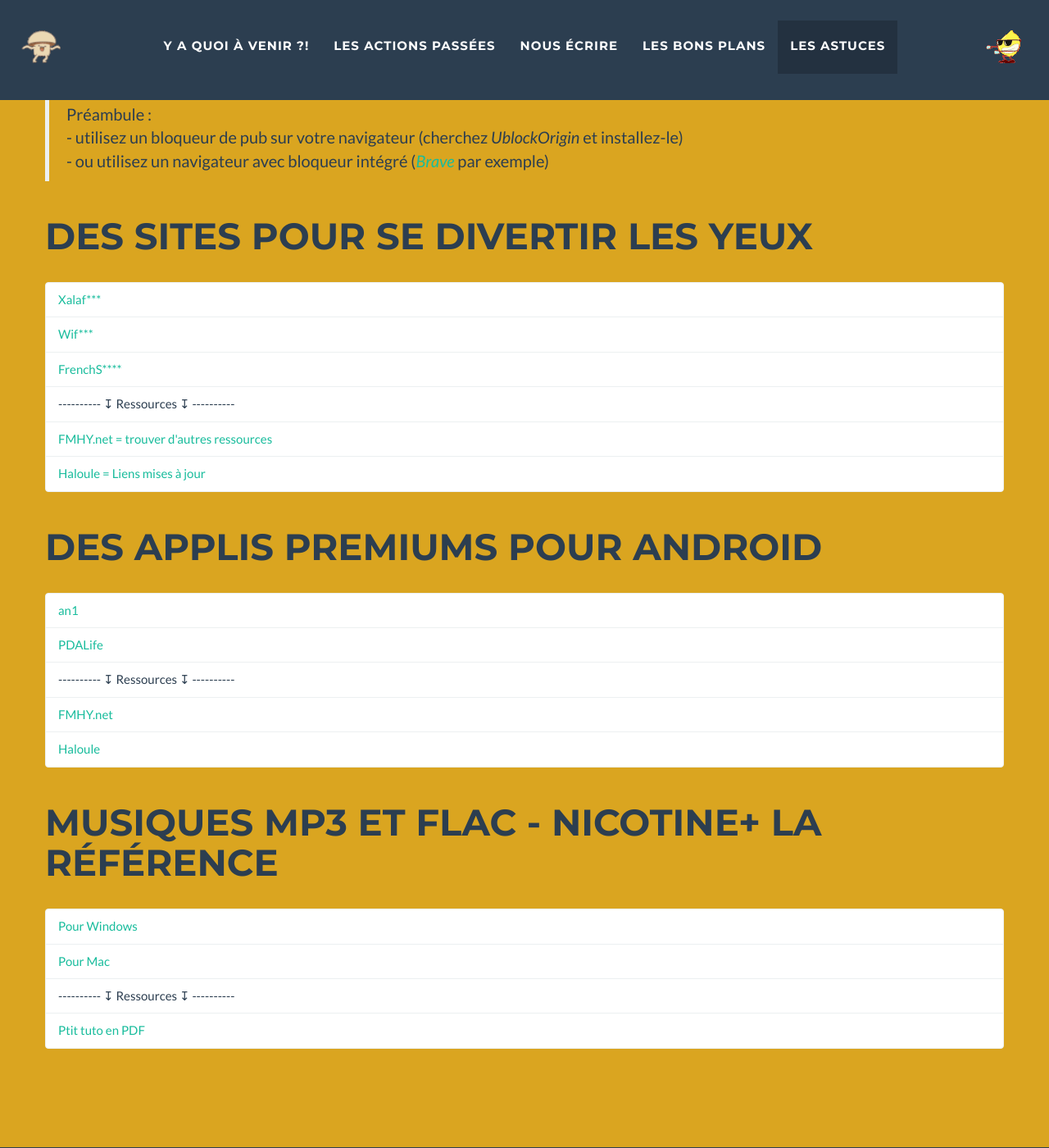
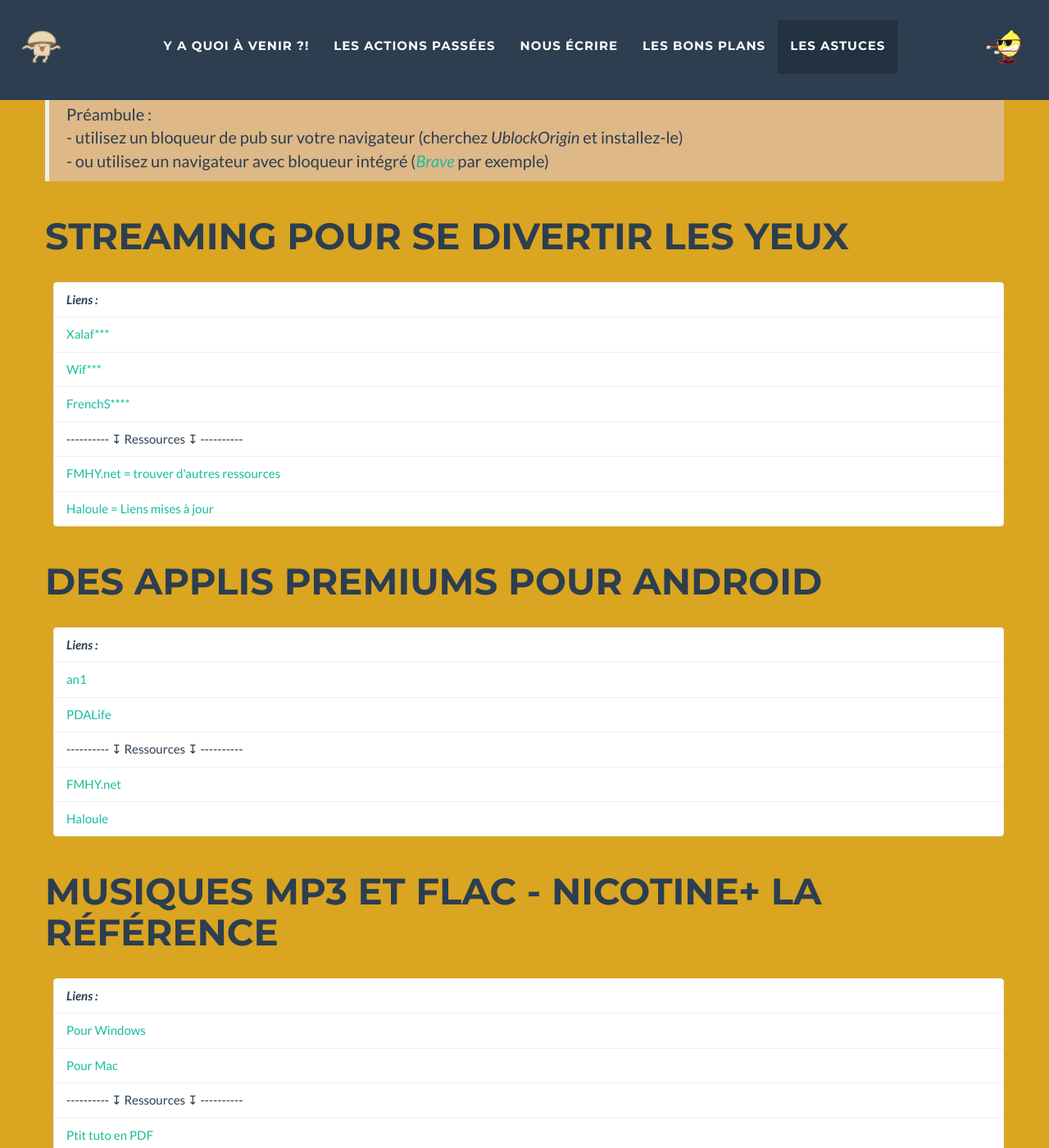
Before and after one commit to association-baraca/association-baraca.github.io, a Jekyll site: the page built from les-astuces-astucieuses.html, in a window 1280 px wide and 1400 px high, scrolled down 286 px. Shown: the whole window at 82% size. Built offline with Jekyll 4.4.1, drawn with Linux system fonts in a browser that asks for light colours; nearby versions of some CDN libraries; library files that are not in the unit come from our copies.

Commit message:
Update astuces-astucieuses.html

```diff
--- a/_includes/astuces-astucieuses.html
+++ b/_includes/astuces-astucieuses.html
@@ -16,7 +16,7 @@
     <div class="row">
 
       <div class="col-12">
-        <blockquote>
+        <blockquote style="background-color: burlywood;">
         <p>Préambule :
           <br>- utilisez un bloqueur de pub sur votre navigateur (cherchez <i>UblockOrigin</i> et installez-le)
           <br>- ou utilisez un navigateur avec bloqueur intégré (<i><a href="https://laptop-updates.brave.com/download/BRV002">Brave</a></i> par exemple)
@@ -25,10 +25,11 @@
       </div>
       <div class="col-12">
         <div class="page-header">
-          <h2>Des sites pour se divertir les yeux</h2>
+          <h2>Streaming pour se divertir les yeux</h2>
         </div>
-        <div>
+        <div style="padding-left: 1rem;">
           <ul class="list-group">
+            <li class="list-group-item"><b><i>Liens :</i></b></li>
             <li class="list-group-item"><a href="https://xalaflix.fr/r%C3%A9pertoire.html" target="_blank">Xalaf***</a></li>
             <li class="list-group-item"><a href="https://ww1.wiflix-adresses.fun/" target="_blank">Wif***</a></li>
             <li class="list-group-item"><a href="https://fstream.net/" target="_blank">FrenchS****</a></li>
@@ -42,8 +43,9 @@
         <div class="page-header">
         <h2>Des applis premiums pour Android</h2>
         </div>
-        <div>
+        <div style="padding-left: 1rem;">
           <ul class="list-group">
+            <li class="list-group-item"><b><i>Liens :</i></b></li>
             <li class="list-group-item"><a  target="_blank" href="https://an1.com/">an1</a></li>
             <li class="list-group-item"><a  target="_blank" href="https://pdalife.com/">PDALife</a></li>
             <li class="list-group-item">---------- ↧ Ressources ↧ ----------</li>
@@ -56,8 +58,9 @@
         <div class="page-header">
         <h2>Musiques MP3 et FLAC - Nicotine+ la référence</h2>
         </div>
-        <div>
+        <div style="padding-left: 1rem;">
           <ul class="list-group">
+            <li class="list-group-item"><b><i>Liens :</i></b></li>
             <li class="list-group-item"><a  target="_blank" href="https://github.com/nicotine-plus/nicotine-plus/releases/latest/download/windows-x86_64-installer.zip">Pour Windows</a></li>
             <li class="list-group-item"><a  target="_blank" href="https://github.com/nicotine-plus/nicotine-plus/releases/latest/download/macos-x86_64-installer.zip">Pour Mac</a></li>
             <li class="list-group-item">---------- ↧ Ressources ↧ ----------</li>
```
